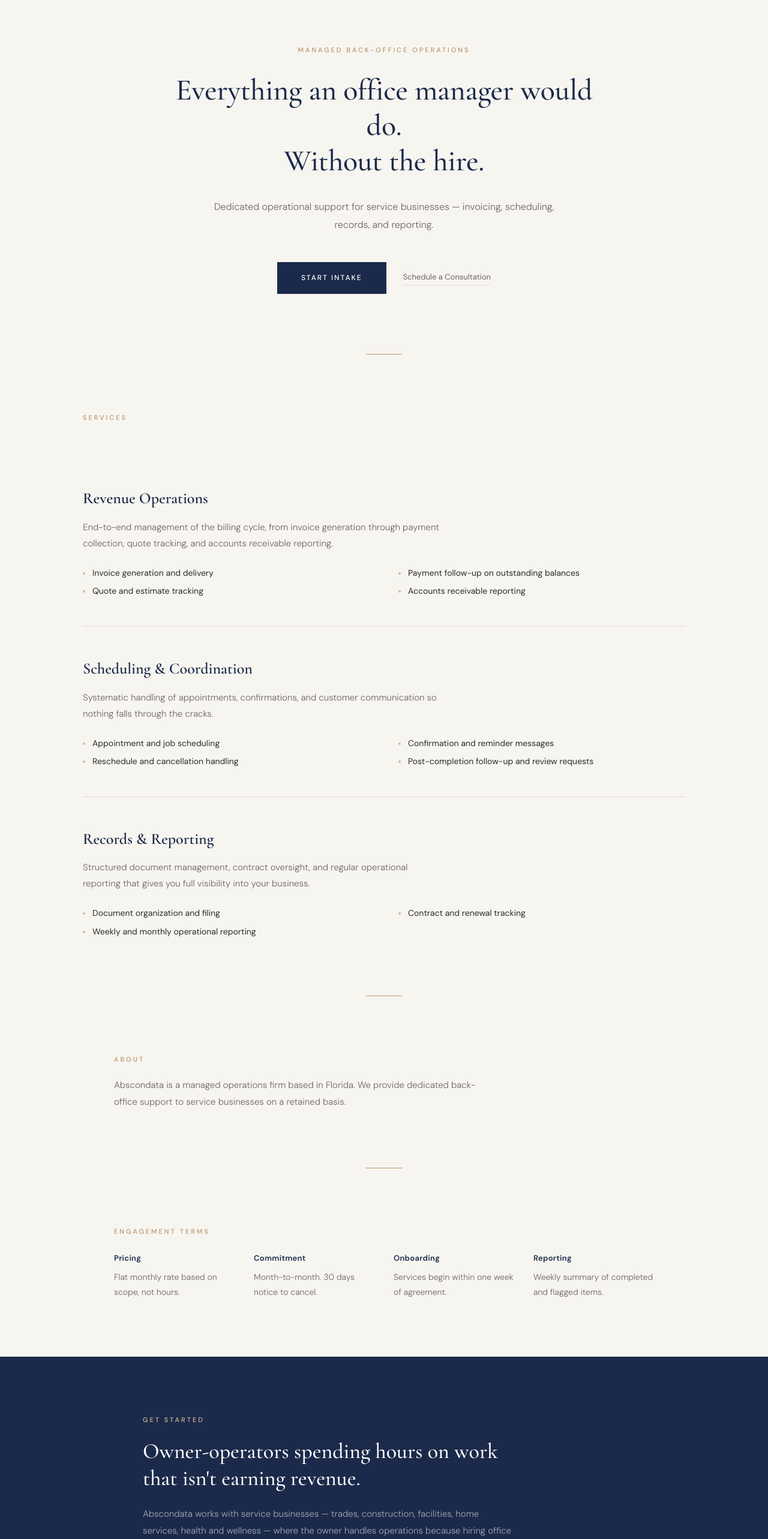
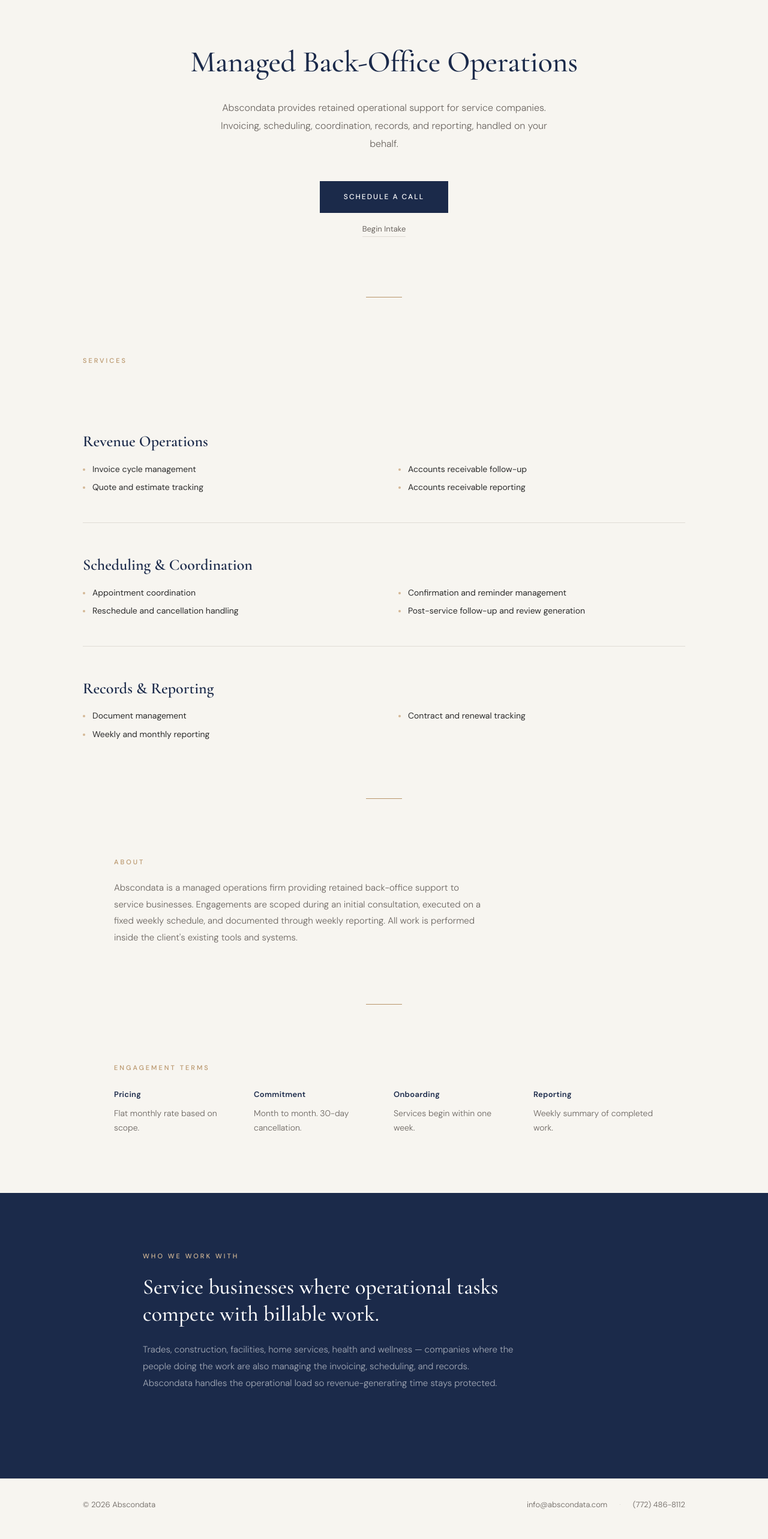
Before and after one commit to abscondata/abscondata-site, a React (Vite) app: page / in a window 1280 px wide. Shown: the part 140-2706 px from the top of the page at 60% size. Built offline with nearby package versions, Linux system fonts and the light colour scheme.

Commit message:
Rewrite landing page content and metadata per spec

```diff
--- a/index.html
+++ b/index.html
@@ -4,8 +4,8 @@
     <meta charset="UTF-8" />
     <link rel="icon" type="image/svg+xml" href="/favicon.svg" />
     <meta name="viewport" content="width=device-width, initial-scale=1.0" />
-    <title>Abscondata — Managed Back-Office Operations</title>
-    <meta name="description" content="Abscondata provides managed back-office operations for service companies. Invoicing, scheduling, records, and reporting on a flat monthly fee." />
+    <title>Abscondata | Managed Back-Office Operations</title>
+    <meta name="description" content="Retained operational support for service companies. Invoicing, scheduling, coordination, records, and reporting." />
     <link rel="preconnect" href="https://fonts.googleapis.com" />
     <link rel="preconnect" href="https://fonts.gstatic.com" crossorigin />
     <link href="https://fonts.googleapis.com/css2?family=Cormorant+Garamond:ital,wght@0,400;0,500;0,600;0,700;1,400;1,500&family=DM+Sans:ital,wght@0,300;0,400;0,500;0,600;1,400&display=swap" rel="stylesheet" />
--- a/src/Abscondata.jsx
+++ b/src/Abscondata.jsx
@@ -27,34 +27,28 @@
   const modules = [
     {
       title: "Revenue Operations",
-      description:
-        "End-to-end management of the billing cycle, from invoice generation through payment collection, quote tracking, and accounts receivable reporting.",
       services: [
-        "Invoice generation and delivery",
-        "Payment follow-up on outstanding balances",
+        "Invoice cycle management",
+        "Accounts receivable follow-up",
         "Quote and estimate tracking",
         "Accounts receivable reporting",
       ],
     },
     {
       title: "Scheduling & Coordination",
-      description:
-        "Systematic handling of appointments, confirmations, and customer communication so nothing falls through the cracks.",
       services: [
-        "Appointment and job scheduling",
-        "Confirmation and reminder messages",
+        "Appointment coordination",
+        "Confirmation and reminder management",
         "Reschedule and cancellation handling",
-        "Post-completion follow-up and review requests",
+        "Post-service follow-up and review generation",
       ],
     },
     {
       title: "Records & Reporting",
-      description:
-        "Structured document management, contract oversight, and regular operational reporting that gives you full visibility into your business.",
       services: [
-        "Document organization and filing",
+        "Document management",
         "Contract and renewal tracking",
-        "Weekly and monthly operational reporting",
+        "Weekly and monthly reporting",
       ],
     },
   ];
@@ -94,29 +88,27 @@
 
       {/* Hero */}
       <header style={styles.hero}>
-        <p style={styles.heroLabel}>Managed Back-Office Operations</p>
         <h1 style={styles.heroHeading}>
-          Everything an office manager would do.
-          <br />
-          Without the hire.
+          Managed Back-Office Operations
         </h1>
         <p style={styles.heroSub}>
-          Dedicated operational support for service businesses — invoicing,
-          scheduling, records, and reporting.
+          Abscondata provides retained operational support for service
+          companies. Invoicing, scheduling, coordination, records, and
+          reporting, handled on your behalf.
         </p>
         <div style={styles.heroCtas}>
-          <Link to="/intake" style={styles.ctaButton}>
-            Start Intake
-          </Link>
           <a
             href={CALENDLY_URL}
             target="_blank"
             rel="noopener noreferrer"
-            style={styles.ctaSecondary}
+            style={styles.ctaButton}
           >
-            Schedule a Consultation
+            Schedule a Call
           </a>
         </div>
+        <Link to="/intake" style={{ ...styles.ctaSecondary, marginTop: "16px", display: "inline-block" }}>
+          Begin Intake
+        </Link>
       </header>
 
       <div style={styles.dividerLine} />
@@ -137,7 +129,6 @@
               }}
             >
               <h3 style={styles.moduleTitle}>{m.title}</h3>
-              <p style={styles.moduleDesc}>{m.description}</p>
               <div style={styles.serviceList}>
                 {m.services.map((s, j) => (
                   <div key={j} style={styles.serviceItem}>
@@ -158,9 +149,11 @@
         <div style={styles.sectionInner}>
           <p style={styles.sectionLabel}>About</p>
           <p style={styles.sectionBody}>
-            Abscondata is a managed operations firm based in Florida. We
-            provide dedicated back-office support to service businesses on a
-            retained basis.
+            Abscondata is a managed operations firm providing retained
+            back-office support to service businesses. Engagements are scoped
+            during an initial consultation, executed on a fixed weekly
+            schedule, and documented through weekly reporting. All work is
+            performed inside the client's existing tools and systems.
           </p>
         </div>
       </section>
@@ -175,19 +168,19 @@
             {[
               {
                 label: "Pricing",
-                value: "Flat monthly rate based on scope, not hours.",
+                value: "Flat monthly rate based on scope.",
               },
               {
                 label: "Commitment",
-                value: "Month-to-month. 30 days notice to cancel.",
+                value: "Month to month. 30-day cancellation.",
               },
               {
                 label: "Onboarding",
-                value: "Services begin within one week of agreement.",
+                value: "Services begin within one week.",
               },
               {
                 label: "Reporting",
-                value: "Weekly summary of completed and flagged items.",
+                value: "Weekly summary of completed work.",
               },
             ].map((term) => (
               <div key={term.label}>
@@ -199,48 +192,24 @@
         </div>
       </section>
 
-      {/* CTA Band */}
+      {/* Target Market */}
       <section style={styles.ctaBand}>
         <div style={styles.ctaBandInner}>
           <p style={{ ...styles.sectionLabel, color: COLORS.goldLight }}>
-            Get Started
+            Who We Work With
           </p>
           <h2 style={styles.ctaBandHeading}>
-            Owner-operators spending hours on work
+            Service businesses where operational tasks
             <br />
-            that isn't earning revenue.
+            compete with billable work.
           </h2>
           <p style={styles.ctaBandBody}>
-            Abscondata works with service businesses — trades, construction,
-            facilities, home services, health and wellness — where the owner
-            handles operations because hiring office staff doesn't make sense
-            yet. If you're running a company of one to twenty people and admin
-            work is costing you billable hours, this is built for you.
+            Trades, construction, facilities, home services, health and
+            wellness — companies where the people doing the work are also
+            managing the invoicing, scheduling, and records. Abscondata
+            handles the operational load so revenue-generating time stays
+            protected.
           </p>
-          <div style={styles.heroCtas}>
-            <Link
-              to="/intake"
-              style={{
-                ...styles.ctaButton,
-                backgroundColor: COLORS.white,
-                color: COLORS.navy,
-              }}
-            >
-              Start Intake
-            </Link>
-            <a
-              href={CALENDLY_URL}
-              target="_blank"
-              rel="noopener noreferrer"
-              style={{
-                ...styles.ctaSecondary,
-                color: "rgba(255,255,255,0.6)",
-                borderBottomColor: "rgba(255,255,255,0.3)",
-              }}
-            >
-              Schedule a Consultation
-            </a>
-          </div>
         </div>
       </section>
 
@@ -250,10 +219,10 @@
           <div style={{ color: COLORS.warmGray }}>© 2026 Abscondata</div>
           <div style={styles.footerLinks}>
             <a
-              href="mailto:robin@abscondata.com"
+              href="mailto:info@abscondata.com"
               style={styles.footerLink}
             >
-              robin@abscondata.com
+              info@abscondata.com
             </a>
             <span style={{ color: COLORS.divider }}>·</span>
             <a href="tel:+17724868112" style={styles.footerLink}>
@@ -325,15 +294,6 @@
     margin: "0 auto",
     padding: "120px 48px 100px",
     textAlign: "center",
-  },
-  heroLabel: {
-    fontFamily: "'DM Sans', sans-serif",
-    fontSize: "11px",
-    fontWeight: 500,
-    letterSpacing: "3px",
-    textTransform: "uppercase",
-    color: COLORS.gold,
-    marginBottom: "28px",
   },
   heroHeading: {
     fontFamily: "'Cormorant Garamond', serif",
@@ -438,14 +398,6 @@
     color: COLORS.navy,
     marginBottom: "12px",
   },
-  moduleDesc: {
-    fontSize: "15px",
-    color: COLORS.warmGray,
-    lineHeight: 1.8,
-    fontWeight: 300,
-    maxWidth: "600px",
-    marginBottom: "24px",
-  },
   serviceList: {
     display: "grid",
     gridTemplateColumns: "1fr 1fr",
--- a/src/IntakeForm.jsx
+++ b/src/IntakeForm.jsx
@@ -349,10 +349,10 @@
           <div style={s.errorBanner}>
             Something went wrong. Please try again or email us directly at{" "}
             <a
-              href="mailto:robin@abscondata.com"
+              href="mailto:info@abscondata.com"
               style={{ color: COLORS.error }}
             >
-              robin@abscondata.com
+              info@abscondata.com
             </a>
             .
           </div>
@@ -373,10 +373,10 @@
       <footer style={s.footer}>
         <div>© 2026 Abscondata</div>
         <a
-          href="mailto:robin@abscondata.com"
+          href="mailto:info@abscondata.com"
           style={{ color: COLORS.warmGray, textDecoration: "none" }}
         >
-          robin@abscondata.com
+          info@abscondata.com
         </a>
       </footer>
     </div>
```
